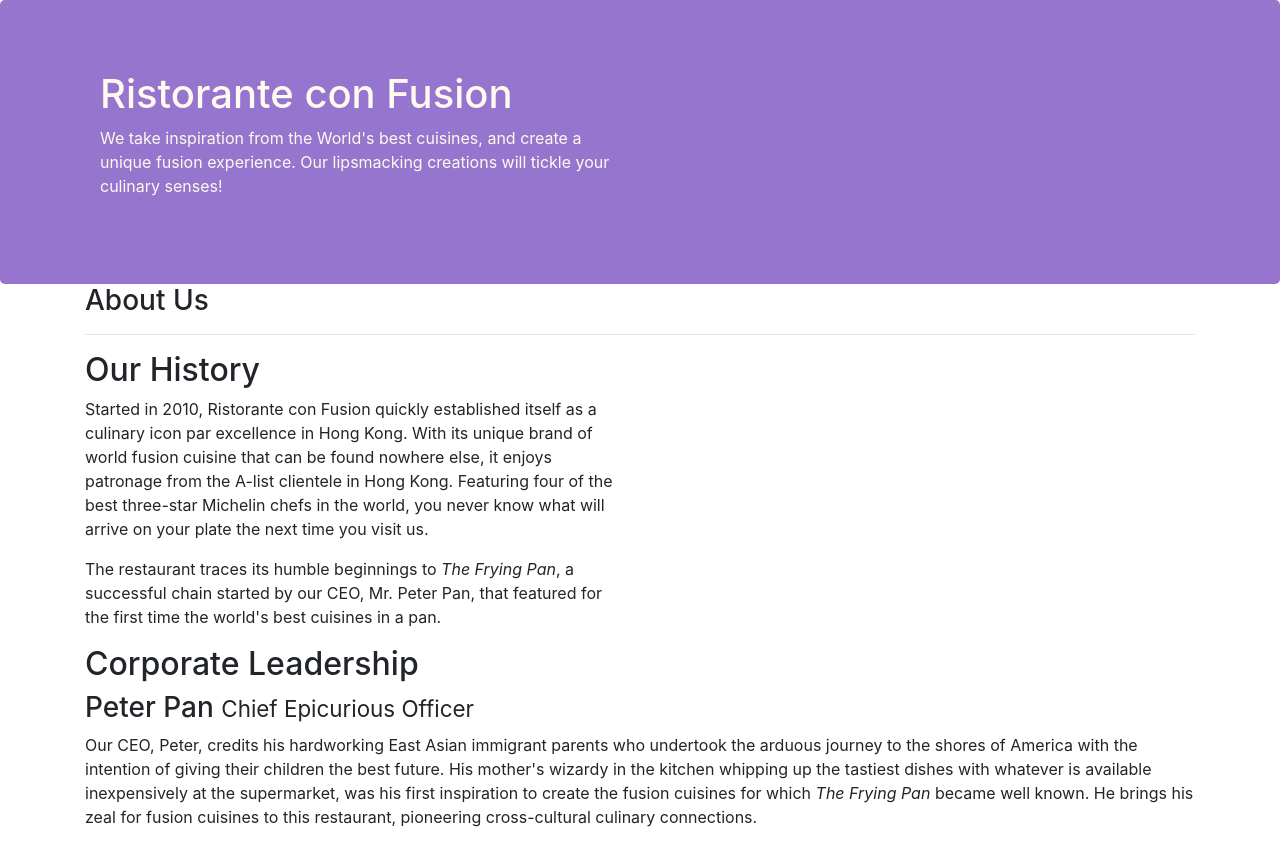
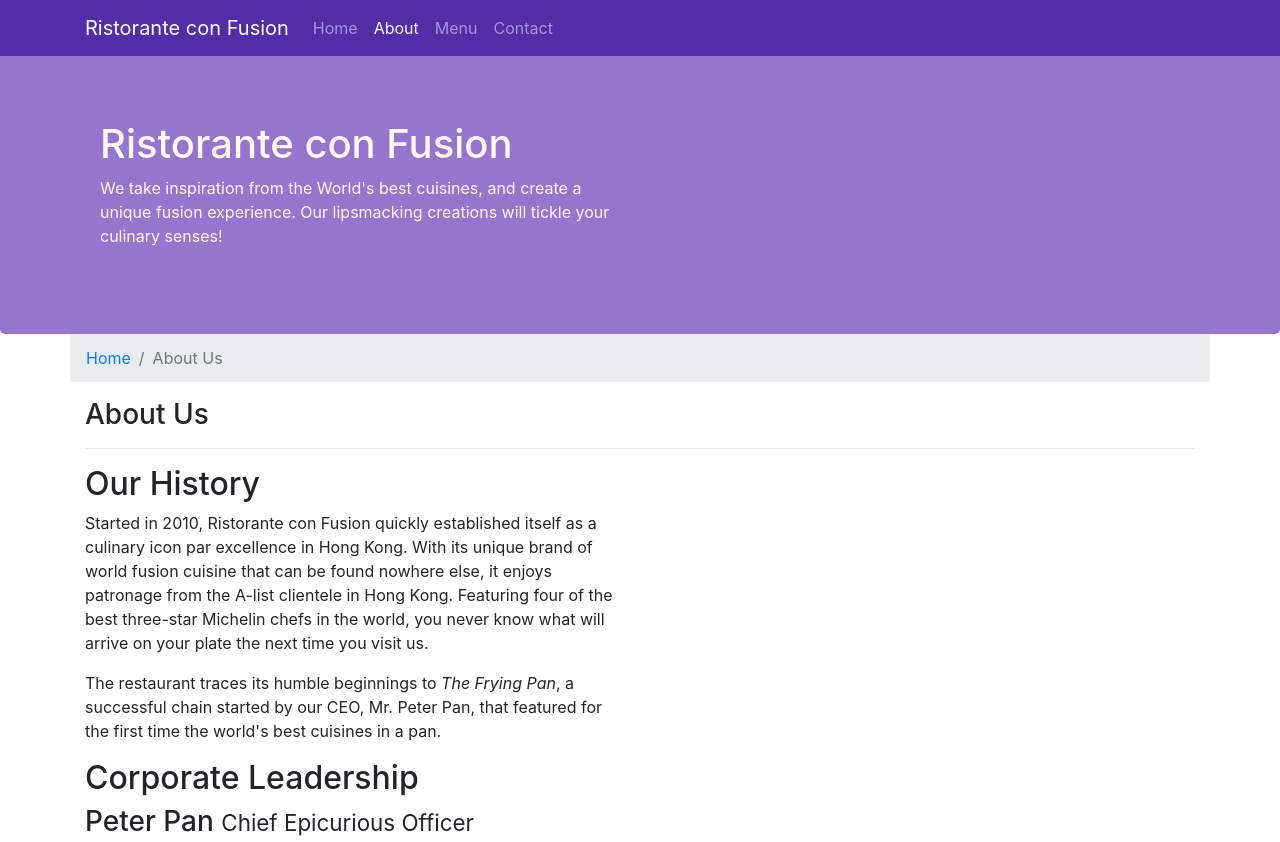
Before and after one commit to Sarthakbunny/Front-End-Web-UI-Frameworks-and-Tools-Bootstrap-4, a website: page aboutus.html in a window 1280 px wide. Shown: the top 842 px of the page. Drawn offline with nearby package versions, Linux system fonts and the light colour scheme.

Commit message:
Navbar and breadcrumbs

```diff
--- a/aboutus.html
+++ b/aboutus.html
@@ -14,7 +14,22 @@
 </head>
 
 <body>
-
+    <nav class="navbar navbar-dark navbar-expand-sm fixed-top">
+        <div class="container">
+            <button class="navbar-toggler" type="button" data-toggle="collapse" data-target="#Navbar">
+                <span class="navbar-toggler-icon"></span>
+            </button>
+            <a class="navbar-brand" href="./index.html">Ristorante con Fusion</a>
+                <div class="collapse navbar-collapse" id="Navbar">
+                    <ul class="navbar-nav mr-auto">
+                        <li class="nav-item"><a class="nav-link" href="./index.html">Home</a></li>
+                        <li class="nav-item"><a class="nav-link active" href="./aboutus.html">About</a></li>
+                        <li class="nav-item"><a class="nav-link" href="./index.html">Menu</a></li>
+                        <li class="nav-item"><a class="nav-link" href="./index.html">Contact</a></li>
+                    </ul>
+                </div>
+        </div>
+    </nav>
     <header class="jumbotron">
         <div class="container">
             <div class="row row-header">
@@ -29,6 +44,12 @@
     </header>
 
     <div class="container">
+        <div class="row">
+            <ol class="col-12 breadcrumb">
+                <li class="breadcrumb-item"><a href="./index.html">Home</a></li>
+                <li class="breadcrumb-item active">About Us</li>
+            </ol>
+        </div>
         <div>
             <div>
                <h3>About Us</h3>
@@ -69,8 +90,8 @@
                 <div class="col-4 offset-1 col-sm-2">
                     <h5>Links</h5>
                     <ul class="list-unstyled">
-                        <li><a href="#">Home</a></li>
-                        <li><a href="#">About</a></li>
+                        <li><a href="./index.html">Home</a></li>
+                        <li><a href="./aboutus.html">About</a></li>
                         <li><a href="#">Menu</a></li>
                         <li><a href="#">Contact</a></li>
                     </ul>
--- a/css/styles.css
+++ b/css/styles.css
@@ -27,3 +27,12 @@
     margin: 0px;
     color: #0f0f0f;
 }
+
+body {
+    padding: 50px 0px 0px 0px;
+    z-index: 0;
+}
+
+.navbar-dark{
+    background-color: #512da8;
+}
```
Also changed, not shown: index.html (+18 -3 lines).
